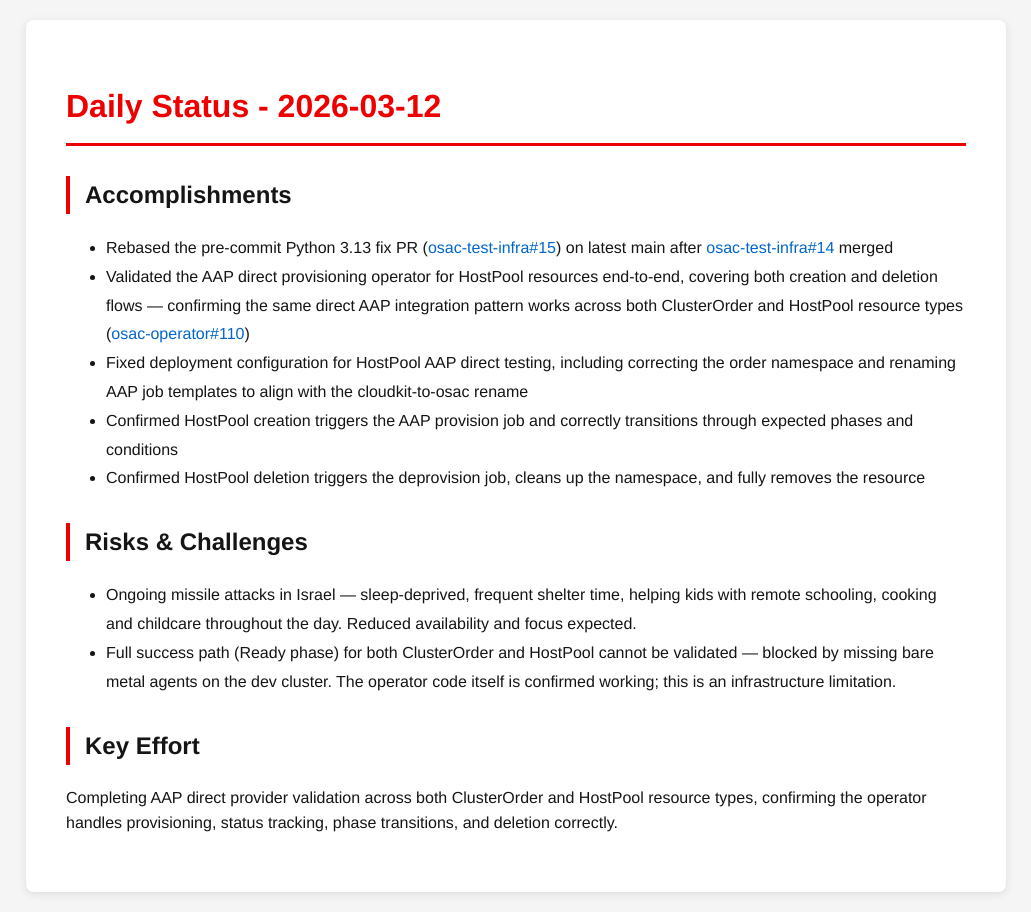
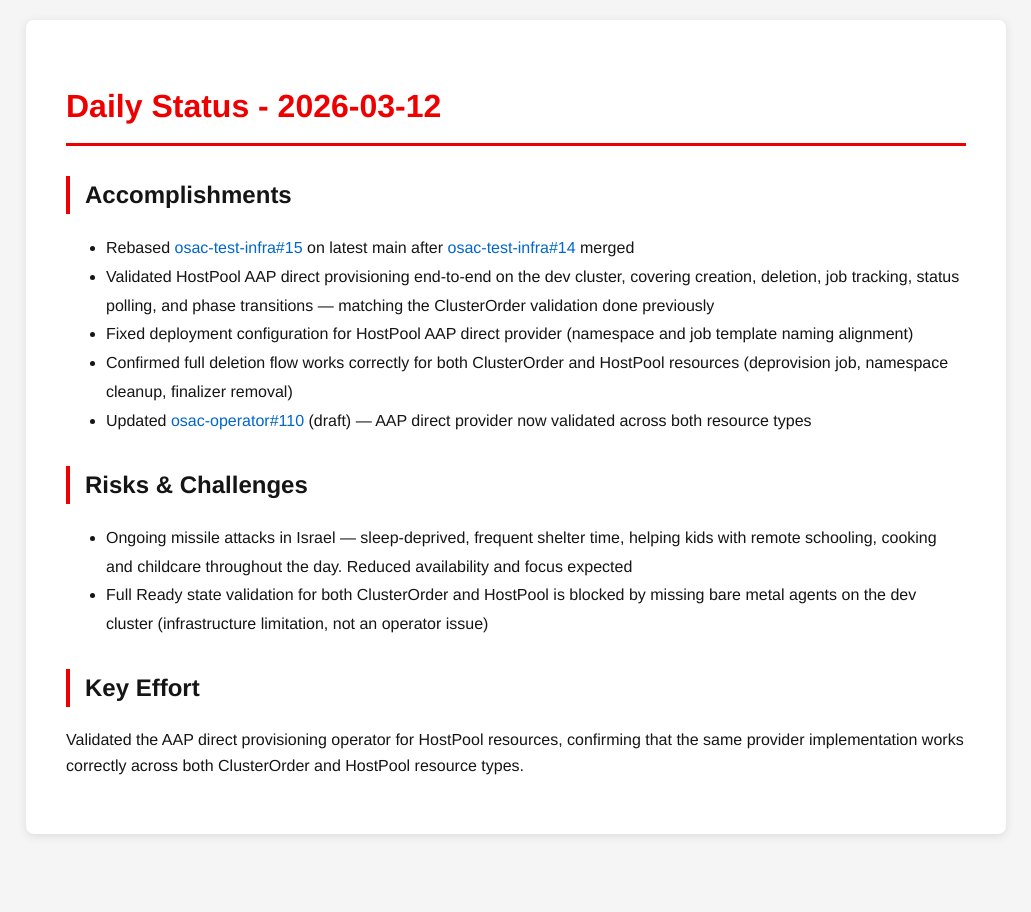
Before and after one commit to tzvatot/daily-status, a Jekyll site: the page built from 2026-03-12.md, in a window 1280 px wide. Shown: the whole page, without its empty margins (124-1155 px from the left). Built offline with Jekyll 4.4.1, drawn with Linux system fonts in a browser that asks for light colours.

Commit message:
Daily status update - 2026-03-12

```diff
--- a/2026-03-12.md
+++ b/2026-03-12.md
@@ -7,15 +7,15 @@ date: 2026-03-12
 # Daily Status - 2026-03-12
 
 ## Accomplishments
-- Rebased the pre-commit Python 3.13 fix PR ([osac-test-infra#15](https://github.com/osac-project/osac-test-infra/pull/15)) on latest main after [osac-test-infra#14](https://github.com/osac-project/osac-test-infra/pull/14) merged
-- Validated the AAP direct provisioning operator for HostPool resources end-to-end, covering both creation and deletion flows — confirming the same direct AAP integration pattern works across both ClusterOrder and HostPool resource types ([osac-operator#110](https://github.com/osac-project/osac-operator/pull/110))
-- Fixed deployment configuration for HostPool AAP direct testing, including correcting the order namespace and renaming AAP job templates to align with the cloudkit-to-osac rename
-- Confirmed HostPool creation triggers the AAP provision job and correctly transitions through expected phases and conditions
-- Confirmed HostPool deletion triggers the deprovision job, cleans up the namespace, and fully removes the resource
+- Rebased [osac-test-infra#15](https://github.com/osac-project/osac-test-infra/pull/15) on latest main after [osac-test-infra#14](https://github.com/osac-project/osac-test-infra/pull/14) merged
+- Validated HostPool AAP direct provisioning end-to-end on the dev cluster, covering creation, deletion, job tracking, status polling, and phase transitions — matching the ClusterOrder validation done previously
+- Fixed deployment configuration for HostPool AAP direct provider (namespace and job template naming alignment)
+- Confirmed full deletion flow works correctly for both ClusterOrder and HostPool resources (deprovision job, namespace cleanup, finalizer removal)
+- Updated [osac-operator#110](https://github.com/osac-project/osac-operator/pull/110) (draft) — AAP direct provider now validated across both resource types
 
 ## Risks & Challenges
-- Ongoing missile attacks in Israel — sleep-deprived, frequent shelter time, helping kids with remote schooling, cooking and childcare throughout the day. Reduced availability and focus expected.
-- Full success path (Ready phase) for both ClusterOrder and HostPool cannot be validated — blocked by missing bare metal agents on the dev cluster. The operator code itself is confirmed working; this is an infrastructure limitation.
+- Ongoing missile attacks in Israel — sleep-deprived, frequent shelter time, helping kids with remote schooling, cooking and childcare throughout the day. Reduced availability and focus expected
+- Full Ready state validation for both ClusterOrder and HostPool is blocked by missing bare metal agents on the dev cluster (infrastructure limitation, not an operator issue)
 
 ## Key Effort
-Completing AAP direct provider validation across both ClusterOrder and HostPool resource types, confirming the operator handles provisioning, status tracking, phase transitions, and deletion correctly.
+Validated the AAP direct provisioning operator for HostPool resources, confirming that the same provider implementation works correctly across both ClusterOrder and HostPool resource types.
```
